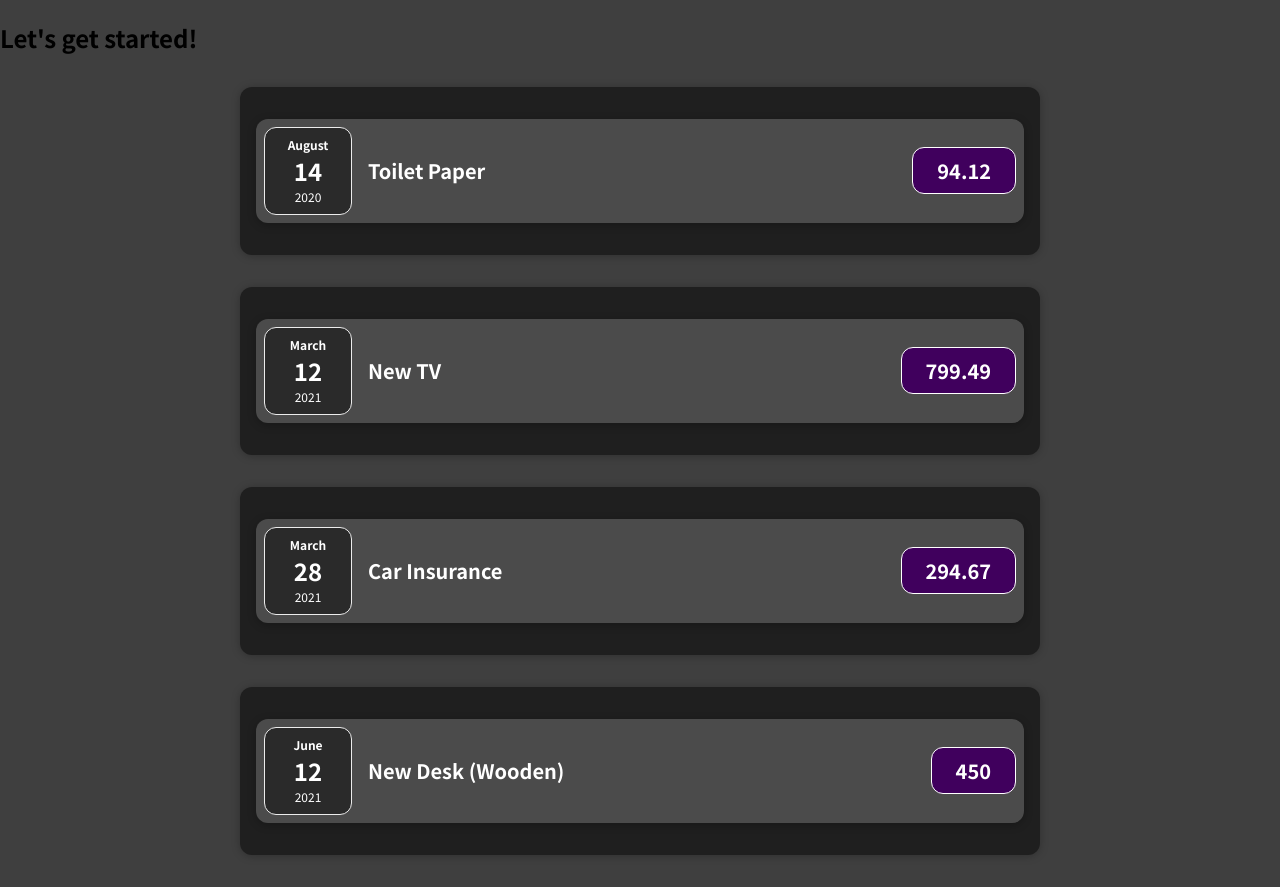
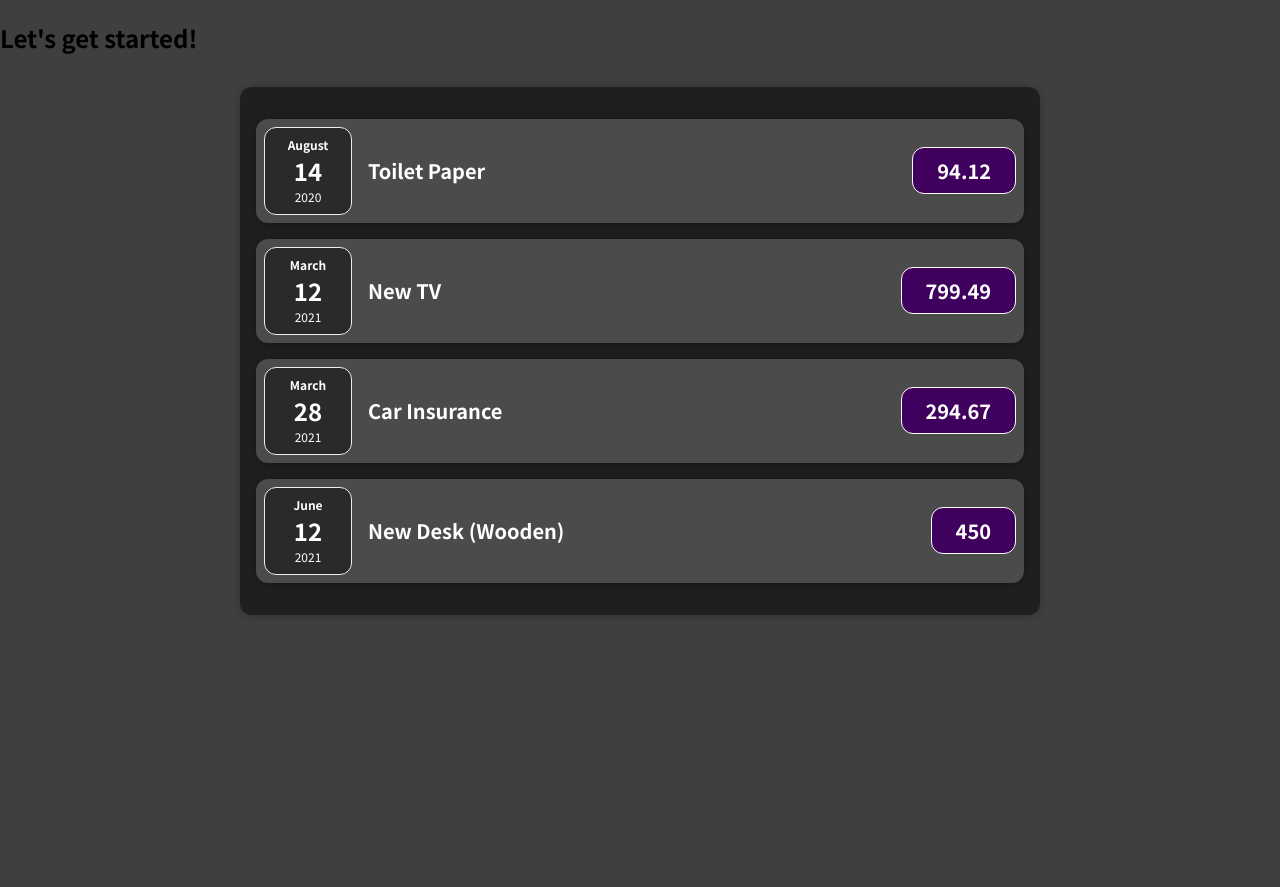
Before and after one commit to DBurgess93/01-starting-setup, a JavaScript app: page / in a window 1280 px wide. After the commit the page ends 800 px from the top, so only its background shows below. Built offline with nearby package versions, Linux system fonts and the light colour scheme.

Commit message:
Wrapper components - Card

```diff
--- /dev/null
+++ b/src/components/Card.css
@@ -0,0 +1,5 @@
+
+.card {
+  border-radius: 12px;
+  box-shadow: 0 1px 8px rgba(0, 0, 0, 0.25);
+}
--- /dev/null
+++ b/src/components/Card.js
@@ -0,0 +1,10 @@
+import './Card.css'
+
+function Card(props) {
+  const classes = 'card ' + props.className
+  return (
+    <div className={classes}> {props.children} </div>
+  )
+}
+
+export default Card
--- a/src/components/ExpenseItem.css
+++ b/src/components/ExpenseItem.css
@@ -2,10 +2,8 @@
   display: flex;
   justify-content: space-between;
   align-items: center;
-  box-shadow: 0 2px 8px rgba(0, 0, 0, 0.25);
   padding: 0.5rem;
   margin: 1rem 0;
-  border-radius: 12px;
   background-color: #4b4b4b;
 }
 
--- a/src/components/ExpenseItem.js
+++ b/src/components/ExpenseItem.js
@@ -1,16 +1,17 @@
 import './ExpenseItem.css'
 import ExpenseDate from './ExpenseDate'
+import Card from './Card'
 
 function ExpenseItem(props) {
 
   return (
-    <div className="expense-item">
+    <Card className="expense-item">
       <ExpenseDate date={props.date} />
       <div className="expense-item__description">
         <h2> {props.title} </h2>
         <div className="expense-item__price"> {props.amount} </div>
       </div>
-    </div>
+    </Card>
   )
 }
 
--- a/src/components/Expenses.css
+++ b/src/components/Expenses.css
@@ -4,6 +4,4 @@
   margin: 2rem auto;
   width: 50rem;
   max-width: 95%;
-  border-radius: 12px;
-  box-shadow: 0 1px 8px rgba(0, 0, 0, 0.25);
 }
--- a/src/components/Expenses.js
+++ b/src/components/Expenses.js
@@ -1,38 +1,31 @@
 import ExpenseItem from "./ExpenseItem"
+import Card from './Card'
 import "./Expenses.css"
 
 function Expenses({ expenses }) {
   return (
-    <div>
-      <div className="expenses">
+    <Card className="expenses">
         <ExpenseItem
           title={expenses[0].title}
           amount={expenses[0].amount}
           date={expenses[0].date}
         />
-      </div>
-      <div className="expenses">
         <ExpenseItem
           title={expenses[1].title}
           amount={expenses[1].amount}
           date={expenses[1].date}
         />
-      </div>
-      <div className="expenses">
         <ExpenseItem
           title={expenses[2].title}
           amount={expenses[2].amount}
           date={expenses[2].date}
         />
-      </div>
-      <div className="expenses">
         <ExpenseItem
           title={expenses[3].title}
           amount={expenses[3].amount}
           date={expenses[3].date}
         />
-      </div>
-    </div>
+    </Card>
   )
 }
 
```
